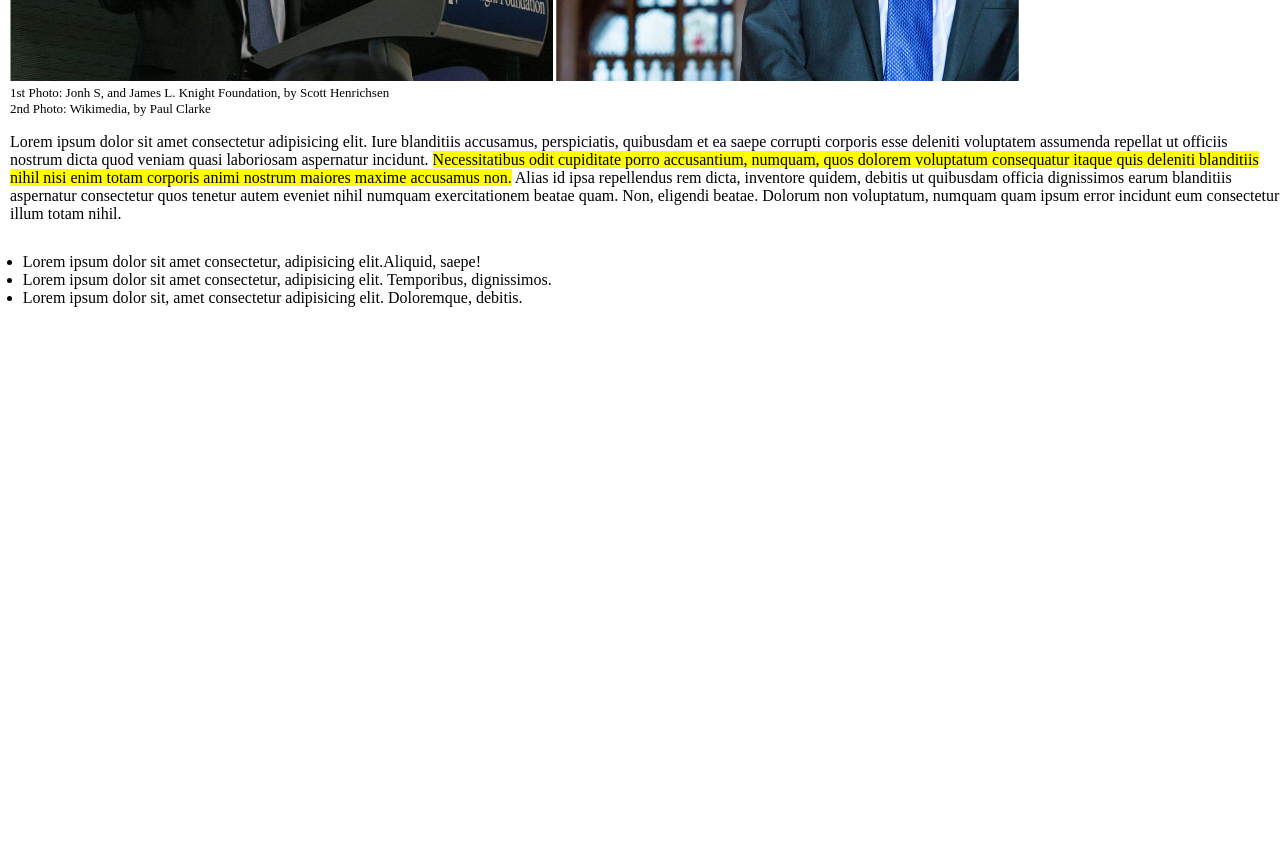
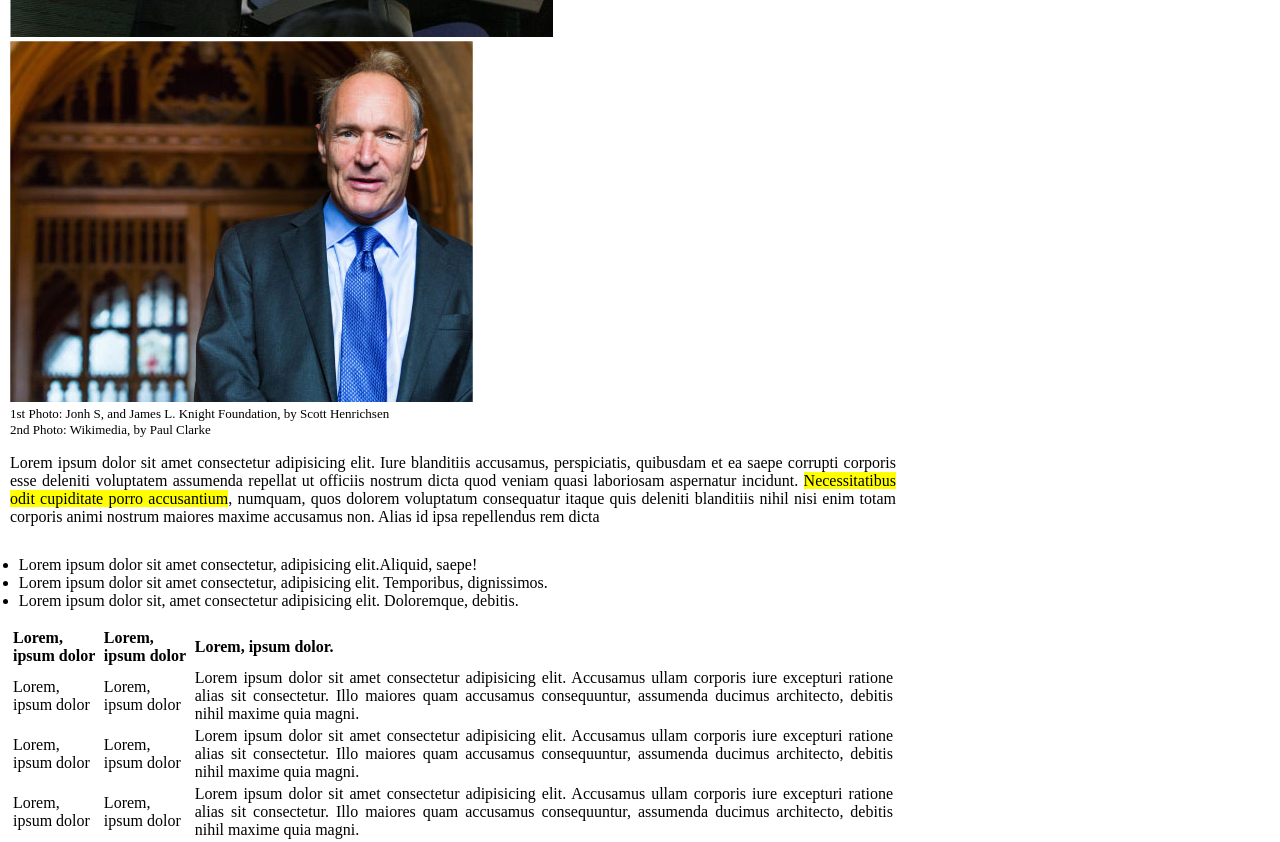
Before and after one commit to giuseppecantafio/html-css-booleaner, a plain HTML site: page index.html in a window 1280 px wide. Shown: the part 680-1522 px from the top of the page. Before the commit the page ends 1003 px from the top, so only its background shows below. Drawn offline with Linux system fonts and the light colour scheme.

Commit message:
index e style: tabella base

```diff
--- a/css/style.css
+++ b/css/style.css
@@ -1,5 +1,6 @@
 body{
     margin: 0%;
+    margin-right: 30%;
     padding: 0%;
     font-family: 'Times New Roman', Times, serif;
 }
@@ -7,7 +8,7 @@ header{
     height: 180px;
     background-color: #4EA0FF;
     background-image: url(/img/pattern.png);
-    background-position: 15% 0%;
+    background-position: 35% 0%;
     position: relative;
 }
 .logo{
@@ -21,7 +22,7 @@ article{
     margin-left: 10px;
 }
 h1{
-    font-size: 60px;
+    font-size: 40px;
     font-weight: 1000;
     margin-top: 10px;
     margin-bottom: 5px;
@@ -30,7 +31,7 @@ h2{
     margin-top: 5px;
     margin-bottom: 5px;
 }
-.paragrafo1{
+.data{
     margin-top: 0px;
 }
 .testo-grigio{
@@ -43,6 +44,9 @@ figure{
     margin-left: 0px;
     font-size: small;
 }
+.paragrafo1{
+    text-align: justify;
+}
 .sfondo-giallo{
     background-color: yellow;
 }
@@ -52,3 +56,9 @@ figure{
     margin-left: 1%;
     padding: 0%;
 }
+table{
+    width: 100%;
+    text-align: left;
+    text-align: justify;
+
+}
--- a/index.html
+++ b/index.html
@@ -16,7 +16,7 @@
         <h2>
             <span class="testo-grigio">Scritto da </span><span class="testo-azzurro">The Booleaner</span>
         </h2>
-        <p class="paragrafo1">
+        <p class="data">
             <span class="testo-grigio"><strong>il 10/10/2020</strong></span>
         </p>
         <figure>
@@ -25,13 +25,38 @@
             <figcaption>1st Photo: Jonh S, and James L. Knight Foundation, by Scott Henrichsen<br>
             2nd Photo: Wikimedia, by Paul Clarke</figcaption>
         </figure>
-        <p>Lorem ipsum dolor sit amet consectetur adipisicing elit. Iure blanditiis accusamus, perspiciatis, quibusdam et ea saepe corrupti corporis esse deleniti voluptatem assumenda repellat ut officiis nostrum dicta quod veniam quasi laboriosam aspernatur incidunt. <span class="sfondo-giallo">Necessitatibus odit cupiditate porro accusantium, numquam, quos dolorem voluptatum consequatur itaque quis deleniti blanditiis nihil nisi enim totam corporis animi nostrum maiores maxime accusamus non.</span> Alias id ipsa repellendus rem dicta, inventore quidem, debitis ut quibusdam officia dignissimos earum blanditiis aspernatur consectetur quos tenetur autem eveniet nihil numquam exercitationem beatae quam. Non, eligendi beatae. Dolorum non voluptatum, numquam quam ipsum error incidunt eum consectetur illum totam nihil.</p>
+        <p class="paragrafo1">Lorem ipsum dolor sit amet consectetur adipisicing elit. Iure blanditiis accusamus, perspiciatis, quibusdam et ea saepe corrupti corporis esse deleniti voluptatem assumenda repellat ut officiis nostrum dicta quod veniam quasi laboriosam aspernatur incidunt. <span class="sfondo-giallo">Necessitatibus odit cupiditate porro accusantium</span>, numquam, quos dolorem voluptatum consequatur itaque quis deleniti blanditiis nihil nisi enim totam corporis animi nostrum maiores maxime accusamus non. Alias id ipsa repellendus rem dicta</p>
          <ul class="lista">
             <li>Lorem ipsum dolor sit amet consectetur, adipisicing elit.Aliquid, saepe&#33;</li>
             <li>Lorem ipsum dolor sit amet consectetur, adipisicing elit. Temporibus, dignissimos.</li>
              <li>Lorem ipsum dolor sit, amet consectetur adipisicing elit. Doloremque, debitis.</li>
         </ul>
-
+        <table>
+            <thead>
+                <tr>
+                    <th>Lorem, ipsum dolor</th>
+                    <th>Lorem, ipsum dolor</th>
+                    <th>Lorem, ipsum dolor.</th>
+                </tr>
+            </thead>
+            <tbody>
+                <tr>
+                    <td>Lorem, ipsum dolor</td>
+                    <td>Lorem, ipsum dolor</td>
+                    <td>Lorem ipsum dolor sit amet consectetur adipisicing elit. Accusamus ullam corporis iure excepturi ratione alias sit consectetur. Illo maiores quam accusamus consequuntur, assumenda ducimus architecto, debitis nihil maxime quia magni.</td>
+                </tr>
+                <tr>
+                    <td>Lorem, ipsum dolor</td>
+                    <td>Lorem, ipsum dolor</td>
+                    <td>Lorem ipsum dolor sit amet consectetur adipisicing elit. Accusamus ullam corporis iure excepturi ratione alias sit consectetur. Illo maiores quam accusamus consequuntur, assumenda ducimus architecto, debitis nihil maxime quia magni.</td>
+                </tr>
+                <tr>
+                    <td>Lorem, ipsum dolor</td>
+                    <td>Lorem, ipsum dolor</td>
+                    <td>Lorem ipsum dolor sit amet consectetur adipisicing elit. Accusamus ullam corporis iure excepturi ratione alias sit consectetur. Illo maiores quam accusamus consequuntur, assumenda ducimus architecto, debitis nihil maxime quia magni.</td>
+                </tr>
+            </tbody>
+        </table>
     </article>
 </body>
 </html>
```
